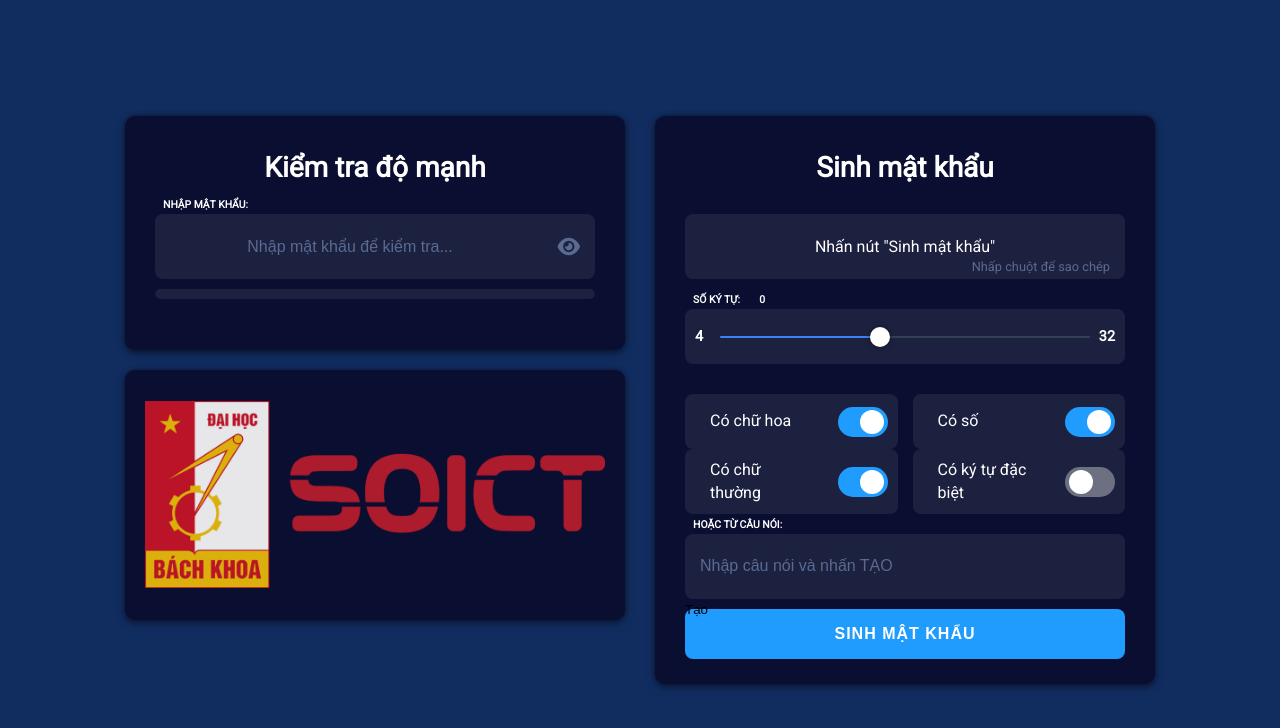
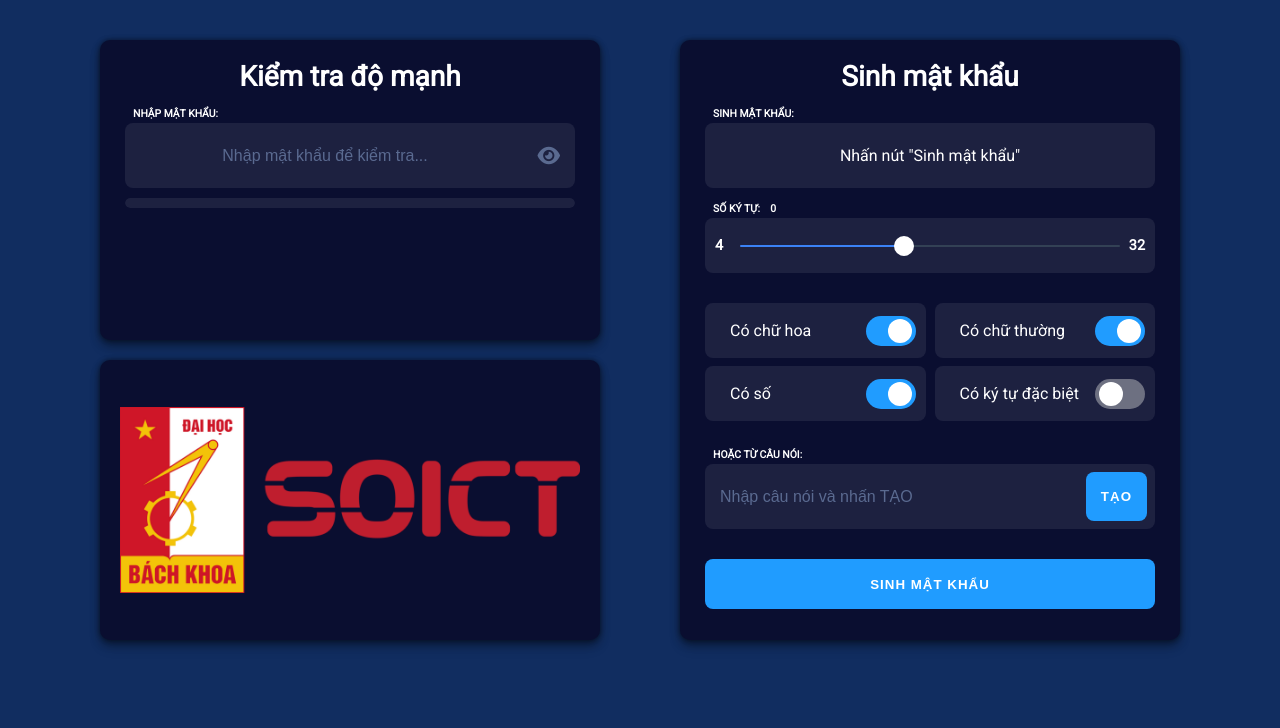
Before and after one commit to NNScode/password-tool, a plain HTML site: page index.html in a window 1280 px wide. Drawn offline with Linux system fonts and the light colour scheme.

Commit message:
Sửa FE

```diff
--- a/style.css
+++ b/style.css
@@ -2,6 +2,8 @@
    1. CÀI ĐẶT CHUNG & BIẾN (VARIABLES)
    =================================== */
 
+
+/* CSS Variables */
 :root {
   --c-bg: #0a0e30;
   --c-bg-input: rgba(255, 255, 255, 0.08);
@@ -11,11 +13,16 @@
   --c-bg-gradient-body: #112D60;
 
   --c-text-white: #ffffff;
+
+  /* Dùng cho .field-title */
   --c-text-placeholder: #5a6a90;
   --c-text-suggestions: #bdc3c7;
+
+  /* Slider */
   --c-thumb: #fff;
+
+  /* Màu thanh đo độ mạnh */
   --c-danger: #e74c3c;
-    --c-success: #2ecc71;
 }
 
 * {
@@ -26,13 +33,12 @@
 
 body {
   width: 100%;
-    min-height: 100vh;
+  height: 100%;
   background-color: var(--c-bg-gradient-body);
   display: flex;
   justify-content: center;
   align-items: center;
   font-family: "Roboto", sans-serif;
-    padding: 20px;
 }
 
 button {
@@ -48,53 +54,33 @@ button {
 
 .container-wrapper {
   display: flex;
-    gap: 30px;
-    width: 100%;
-    max-width: 1100px;
-    justify-content: center;
   align-items: flex-start;
-    flex-wrap: wrap;
 }
 
 .container {
+  margin: 40px 40px;
+  width: 500px;
+  height: 600px;
+  padding: 10px 25px;
   background: var(--c-bg);
-    padding: 25px 30px;
   border-radius: 10px;
-    box-shadow: 0 0 5px rgba(0, 0, 0, 0.45), 0 4px 8px rgba(0, 0, 0, 0.35);
-    width: 100%;
-}
-
-.left-column {
-    flex: 1;
-    min-width: 350px;
-    max-width: 500px;
-    display: flex;
-    flex-direction: column;
-    gap: 20px;
-}
-
-.generator-container {
-    flex: 1;
-    min-width: 350px;
-    max-width: 500px;
-    background: var(--c-bg);
-    padding: 25px 30px;
-    border-radius: 10px;
-    box-shadow: 0 0 5px rgba(0, 0, 0, 0.45), 0 4px 8px rgba(0, 0, 0, 0.35);
+  box-shadow: 0 0 5px rgba(0, 0, 0, 0.45), 0 4px 8px rgba(0, 0, 0, 0.35), 0 8px 12px rgba(0, 0, 0, 0.15);
 }
 
 .checker-container {
-    width: 100%;
+  height: 300px;
+  margin: 0 !important;
 }
 
 /* ========================================
-   3. THÀNH PHẦN GIAO DIỆN
+   3. THÀNH PHẦN CHUNG (CHO CẢ 2 CONTAINER)
    ======================================== */
 
-.title {
+.container h2.title {
   text-align: center;
   font-size: 1.75rem;
-    margin: 10px 0 30px 0;
+  margin: 10px -5px;
+  margin-bottom: 30px;
   color: var(--c-text-white);
 }
 
@@ -106,25 +92,17 @@ button {
 }
 
 #passwordInput,
-.result__viewbox,
-#passphraseInput {
+.result__viewbox {
   width: 100%;
   height: 100%;
   background: var(--c-bg-input);
   border-radius: 8px;
   color: var(--c-text-white);
   text-align: center;
-    line-height: 65px; /* Căn giữa chiều dọc */
+  line-height: 65px;
   border: none;
   font-size: 16px;
   box-sizing: border-box;
-}
-
-/* Riêng ô nhập câu nói thì căn trái cho dễ nhìn */
-#passphraseInput {
-    text-align: left;
-    padding-left: 15px;
-    padding-right: 80px; /* Chừa chỗ cho nút TẠO */
 }
 
 .field-title {
@@ -140,11 +118,24 @@ button {
   user-select: none;
 }
 
-/* --- Checker --- */
-#passwordInput { padding-right: 50px; }
-#passwordInput::placeholder { color: var(--c-text-placeholder); }
-#passwordInput:focus { outline: none; }
+/* ================================
+   4. CONTAINER 1: KIỂM TRA ĐỘ MẠNH
+   ================================ */
 
+/* Ghi đè padding cho ô input để chừa chỗ cho nút ẩn/hiện mật khẩu */
+#passwordInput {
+  padding-right: 50px;
+}
+
+#passwordInput::placeholder {
+  color: var(--c-text-placeholder);
+}
+
+#passwordInput:focus {
+  outline: none;
+}
+
+/* Nút ẩn/hiện mật khẩu */
 #togglePasswordBtn {
   position: absolute;
   top: 50%;
@@ -155,6 +146,7 @@ button {
   padding: 0;
 }
 
+/* Thanh đo độ mạnh */
 #strengthMeter {
   width: 100%;
   height: 10px;
@@ -164,100 +156,96 @@ button {
   overflow: hidden;
   appearance: none;
 }
-#strengthMeter::-webkit-progress-bar { background-color: var(--c-bg-input); border-radius: 5px; }
-#strengthMeter::-webkit-progress-value { background: var(--progress-color, var(--c-danger)); border-radius: 5px; transition: background-color 0.3s ease; }
-#strengthMeter::-moz-progress-bar { background: var(--progress-color, var(--c-danger)); border-radius: 5px; transition: background-color 0.3s ease; }
 
-#strengthSuggestions { margin-top: 15px; }
-#strengthSuggestions li { display: flex; align-items: center; color: var(--c-text-suggestions); font-size: 14px; margin-bottom: 8px; list-style: none; }
-#strengthSuggestions .icon-invalid { color: var(--c-danger); width: 20px; margin-right: 8px; text-align: center; }
-#strengthSuggestions .icon-valid { color: #2ecc71; width: 20px; margin-right: 8px; text-align: center; }
-
-/* --- Generator --- */
-/* =================================================
-   LOGIC NÚT COPY BÁM THEO CHUỘT & HIỂU ỨNG TEXT
-   ================================================= */
-/* =================================================
-   FIX LỖI NÚT COPY & HIỆU ỨNG TEXT
-   ================================================= */
-
-.result {
-    position: relative;
-    width: 100%;
-    height: 65px;
-    overflow: hidden; /* Giữ nút copy không bị tràn ra ngoài */
-    cursor: default; /* Mặc định là con trỏ thường */
+#strengthMeter::-webkit-progress-bar {
+  background-color: var(--c-bg-input);
+  border-radius: 5px;
 }
 
-/* --- Dòng chữ thông báo --- */
+#strengthMeter::-webkit-progress-value {
+  background: var(--progress-color, var(--c-danger));
+  border-radius: 5px;
+  -webkit-transition: background-color 0.3s ease;
+  transition: background-color 0.3s ease;
+}
+
+#strengthMeter::-moz-progress-bar {
+  background: var(--progress-color, var(--c-danger));
+  border-radius: 5px;
+  transition: background-color 0.3s ease;
+}
+
+#strengthSuggestions li {
+  display: flex;
+  align-items: center;
+  color: var(--c-text-suggestions);
+  font-size: 14px;
+  margin-bottom: 8px;
+  list-style: none;
+}
+
+#strengthSuggestions .icon-invalid {
+  color: var(--c-danger);
+  width: 20px;
+  margin-right: 8px;
+  text-align: center;
+}
+
+#strengthSuggestions .icon-valid {
+  color: #2ecc71;
+  width: 20px;
+  margin-right: 8px;
+  text-align: center;
+}
+
+/* =============================
+   5. CONTAINER 2: SINH MẬT KHẨU
+   ============================= */
+
+/* Chú thích về sao chép */
 .result__info {
   position: absolute;
-    bottom: 5px;
-    right: 15px;
+  bottom: 4px;
+  color: var(--c-text-white);
   font-size: 0.8rem;
-    transition: all 0.3s ease;
-    z-index: 10;
-    pointer-events: none; /* Để chuột xuyên qua chữ */
+  transition: all 150ms ease-in-out;
+  transform: translateY(200%);
+  opacity: 0;
 }
 
-/* Trạng thái 1: Nhấp chuột để sao chép */
 .result__info.right {
-    color: var(--c-text-placeholder);
-    opacity: 1;
-    transform: translateY(0);
+  right: 8px;
 }
 
-/* Trạng thái 2: Đã sao chép */
 .result__info.left {
-    color: var(--c-success);
-    opacity: 0;
-    transform: translateY(20px); /* Nằm ẩn bên dưới */
-    font-weight: bold;
+  left: 8px;
 }
 
-/* --- Nút Copy (Hình tròn) --- */
+/* Nút copy và hiệu ứng */
 .result #copy-btn {
   position: absolute;
-    top: var(--y, 0px);  /* Có giá trị mặc định để tránh lỗi */
-    left: var(--x, 0px);
-    width: 45px;
-    height: 45px;
+  top: var(--y);
+  left: var(--x);
+  width: 38px;
+  height: 38px;
   background: var(--c-text-white);
   border-radius: 50%;
-    color: var(--c-bg);
-
-    /* Căn giữa icon */
-    display: flex;
-    justify-content: center;
-    align-items: center;
-    font-size: 1.2rem;
-
-    /* Mặc định ẩn đi (Thu nhỏ về 0) */
   opacity: 0;
   transform: translate(-50%, -50%) scale(0);
-    transition: transform 0.1s ease, opacity 0.2s ease, background 0.3s;
-    pointer-events: none; /* Không chặn chuột khi chưa hiện */
-    z-index: 5;
-    box-shadow: 0 4px 15px rgba(0,0,0,0.3);
+  transition: all 350ms cubic-bezier(0.175, 0.885, 0.32, 1.275);
+  z-index: 2;
 }
 
-/* Khi di chuột vào ô Result: Hiện nút copy */
+.result #copy-btn:active {
+  box-shadow: 0 0 0 200px var(--c-bg-input);
+}
+
 .result:hover #copy-btn {
   opacity: 1;
-    transform: translate(-50%, -50%) scale(1); /* Phóng to ra */
-    pointer-events: auto; /* Cho phép bấm */
-    cursor: pointer;
+  transform: translate(-50%, -50%) scale(1.35);
 }
 
-/* Hiệu ứng bấm nút */
-.result #copy-btn:active {
-    transform: translate(-50%, -50%) scale(0.9);
-}
-
-/* ==========================================================
-   4. SLIDER GIAO DIỆN CŨ (CHUẨN XÁC)
-   ========================================================== */
-
+/* Slider */
 .range__slider {
   position: relative;
   width: 100%;
@@ -270,39 +258,38 @@ button {
   margin: 30px 0;
 }
 
-/* Số 4 (Min) bên trái */
-.range__slider::before {
-    content: attr(data-min);
+/* Min và max */
+.range__slider::before,
+.range__slider::after {
   position: absolute;
   color: var(--c-text-white);
   font-size: 0.9rem;
   font-weight: bold;
+}
+
+.range__slider::before {
+  content: attr(data-min);
   left: 10px;
 }
 
-/* Số 32 (Max) bên phải */
 .range__slider::after {
   content: attr(data-max);
-    position: absolute;
-    color: var(--c-text-white);
-    font-size: 0.9rem;
-    font-weight: bold;
   right: 10px;
 }
 
-/* Số 16 hiện tại (Nằm cạnh chữ SỐ KÝ TỰ) */
+/* Số ký tự */
 .range__slider .length__title::after {
   content: attr(data-length);
   position: absolute;
-    right: -25px; /* Đẩy số sang bên phải */
+  right: -16px;
+  font-variant-numeric: tabular-nums;
   color: var(--c-text-white);
-    font-variant-numeric: tabular-nums;
 }
 
-/* Thanh kéo */
+/* Thanh kéo slider */
 #slider {
   appearance: none;
-    width: calc(100% - (70px)); /* Chừa chỗ cho 2 số ở đầu */
+  width: calc(100% - (70px));
   height: 2px;
   border-radius: 5px;
   background: var(--c-bg-slider);
@@ -310,9 +297,9 @@ button {
   padding: 0;
   margin: 0;
   cursor: pointer;
-    z-index: 2;
 }
 
+/* Nút tròn kéo (Chrome) */
 #slider::-webkit-slider-thumb {
   -webkit-appearance: none;
   width: 20px;
@@ -321,7 +308,6 @@ button {
   background: var(--c-thumb);
   cursor: pointer;
   transition: all 0.15s ease-in-out;
-    box-shadow: 0 0 5px rgba(0,0,0,0.5);
 }
 
 #slider::-webkit-slider-thumb:hover {
@@ -329,91 +315,198 @@ button {
   transform: scale(1.2);
 }
 
-/* --- Settings --- */
-.settings {
-    display: grid;
-    grid-template-columns: 1fr 1fr;
-    gap: 15px;
-    margin-bottom: 20px;
+/* Nút tròn kéo (Firefox) */
+#slider::-moz-range-thumb {
+  width: 20px;
+  height: 20px;
+  border: 0;
+  border-radius: 50%;
+  background: var(--c-thumb);
+  cursor: pointer;
+  transition: background 0.15s ease-in-out;
 }
+
+#slider::-moz-range-thumb:hover {
+  background: #d4d4d4;
+}
+
+/* Settings */
 .setting {
   position: relative;
-    width: 100%;
-    height: auto; /* Đổi height thành auto để ô có thể giãn cao khi chữ xuống dòng */
-    min-height: 55px; /* Đặt chiều cao tối thiểu */
+  width: 49%;
+  height: calc(65px - 10px);
   background: var(--c-bg-input);
   border-radius: 8px;
   display: flex;
   align-items: center;
   padding: 10px 25px;
   color: var(--c-text-white);
+  margin-bottom: 8px;
 }
-.settings .setting input { opacity: 0; position: absolute; }
+
+.setting-row {
+  display: flex;
+  justify-content: space-between;
+}
+
+/* Ẩn checkbox gốc */
+.settings .setting input {
+  opacity: 0;
+  position: absolute;
+}
+
 .settings .setting input+label {
   user-select: none;
-    flex: 1; /* Sử dụng flex để chiếm không gian còn lại */
+  width: 100%;
+}
+
+/* Toggle */
+.settings .setting input+label::before,
+.settings .setting input+label::after {
+  content: "";
+  position: absolute;
+  transition: 150ms cubic-bezier(0.24, 0, 0.5, 1);
+  transform: translateY(-50%);
+  top: 50%;
+  right: 10px;
   cursor: pointer;
-    padding-right: 70px; /* Thêm padding bên phải để tránh nút toggle (50px nút + 20px khoảng cách) */
-    line-height: 1.4; /* Tăng chiều cao dòng cho dễ đọc khi xuống dòng */
 }
-.settings .setting input+label::before, .settings .setting input+label::after { content: ""; position: absolute; transition: 150ms cubic-bezier(0.24, 0, 0.5, 1); transform: translateY(-50%); top: 50%; right: 10px; cursor: pointer; }
-.settings .setting input+label::before { height: 30px; width: 50px; border-radius: 30px; background: var(--c-bg-toggle); }
-.settings .setting input+label::after { height: 24px; width: 24px; border-radius: 60px; right: 32px; background: var(--c-text-white); }
-.settings .setting input:checked+label:before { background: var(--c-bg-gradient-btn); }
-.settings .setting input:checked+label:after { right: 14px; }
 
-/* --- Generate Button --- */
+/* Nền công tắc */
+.settings .setting input+label::before {
+  height: 30px;
+  width: 50px;
+  border-radius: 30px;
+  background: var(--c-bg-toggle);
+}
+
+/* Nút tròn công tắc */
+.settings .setting input+label::after {
+  height: 24px;
+  width: 24px;
+  border-radius: 60px;
+  right: 32px;
+  background: var(--c-text-white);
+}
+
+/* Khi bật */
+.settings .setting input:checked+label:before {
+  background: var(--c-bg-gradient-btn);
+  transition: all 150ms cubic-bezier(0, 0, 0, 0.1);
+}
+
+.settings .setting input:checked+label:after {
+  right: 14px;
+}
+
+/* Hiệu ứng focus (khi dùng Tab) */
+.settings .setting input:focus+label:before {
+  box-shadow: 0 0 0 2px rgba(255, 255, 255, 0.75);
+}
+
+/* Nút "Sinh Mật khẩu" */
 .btn.generate {
+  user-select: none;
+  position: relative;
   width: 100%;
   height: 50px;
+  margin: 10px 0;
   border-radius: 8px;
   color: var(--c-text-white);
+  border: none;
   background-image: var(--c-bg-gradient-btn);
+  letter-spacing: 1px;
   font-weight: bold;
   text-transform: uppercase;
-    font-size: 1rem;
+  transition: all 150ms ease;
+}
+
+.btn.generate:active {
+  transform: translateY(-3%);
+  box-shadow: 0 4px 8px rgba(255, 255, 255, 0.08);
+}
+
+.passphrase {
+  margin: 20px 0px;
+  padding-top: 15px;
+}
+
+#passphraseInput {
+  width: 100%;
+  height: 100%;
+  background: var(--c-bg-input);
+  border-radius: 8px;
+  color: var(--c-text-white);
+  line-height: 65px;
+  border: none;
+  font-size: 16px;
+  box-sizing: border-box;
+}
+
+#passphraseInput {
+  text-align: left;
+  padding-left: 15px;
+  padding-right: 80px;
+}
+
+#passphraseInput::placeholder {
+  color: var(--c-text-placeholder);
+}
+
+#passphraseInput:focus {
+  outline: none;
+}
+
+#generateAcronym {
+  position: absolute;
+  right: 8px;
+  top: 8px;
+  bottom: 8px;
+  color: var(--c-text-white);
+  border-radius: 8px;
+  border: none;
+  padding: 0 15px;
+  background-image: var(--c-bg-gradient-btn);
   letter-spacing: 1px;
-    transition: transform 0.1s, box-shadow 0.2s;
-    margin-top: 10px;
+  font-weight: bold;
+  text-transform: uppercase;
+  transition: all 150ms ease;
 }
-.btn.generate:active { transform: translateY(-3%); box-shadow: 0 4px 8px rgba(255, 255, 255, 0.08); }
 
-/* --- Acronym & Logo --- */
-#passphraseInput { padding-right: 70px; }
-#passphraseInput::placeholder { color: var(--c-text-placeholder); }
-#passphraseInput:focus { outline: none; }
+#generateAcronym:active {
+  transform: translateY(-3%);
+  box-shadow: 0 4px 8px rgba(255, 255, 255, 0.08);
+}
 
+/* ==========================
+   6. CONTAINER 3: LOGO SOICT
+   ========================== */
+
+/* Cột bên trái */
+.left-column {
+  margin: 40px 40px;
+  width: 500px;
+  display: flex;
+  flex-direction: column;
+}
+
+/* Vùng chứa logo bên ngoài */
 .logo-area {
-    width: 100%;
-    height: 250px;
+  height: 280px;
   display: flex;
   justify-content: center;
   align-items: center;
   padding: 20px;
   background: var(--c-bg);
   border-radius: 10px;
-    box-shadow: 0 0 5px rgba(0, 0, 0, 0.45), 0 4px 8px rgba(0, 0, 0, 0.35);
+  box-shadow: 0 0 5px rgba(0, 0, 0, 0.45), 0 4px 8px rgba(0, 0, 0, 0.35), 0 8px 12px rgba(0, 0, 0, 0.15);
+  margin-top: 20px;
 }
+
+/* Logo */
 #soict-logo {
   max-width: 100%;
   max-height: 100%;
   object-fit: contain;
-    opacity: 0.9;
-    transition: opacity 0.3s;
+  user-select: none;
 }
-#soict-logo:hover { opacity: 1; }
-
-/* --- Responsive --- */
-@media (max-width: 768px) {
-    .container-wrapper {
-        flex-direction: column;
-        align-items: center;
-    }
-    .left-column, .generator-container {
-        max-width: 100%;
-        min-width: auto;
-    }
-    .settings {
-        grid-template-columns: 1fr;
-    }
-}
```
Lines whose indentation alone changed are shown as unchanged.
